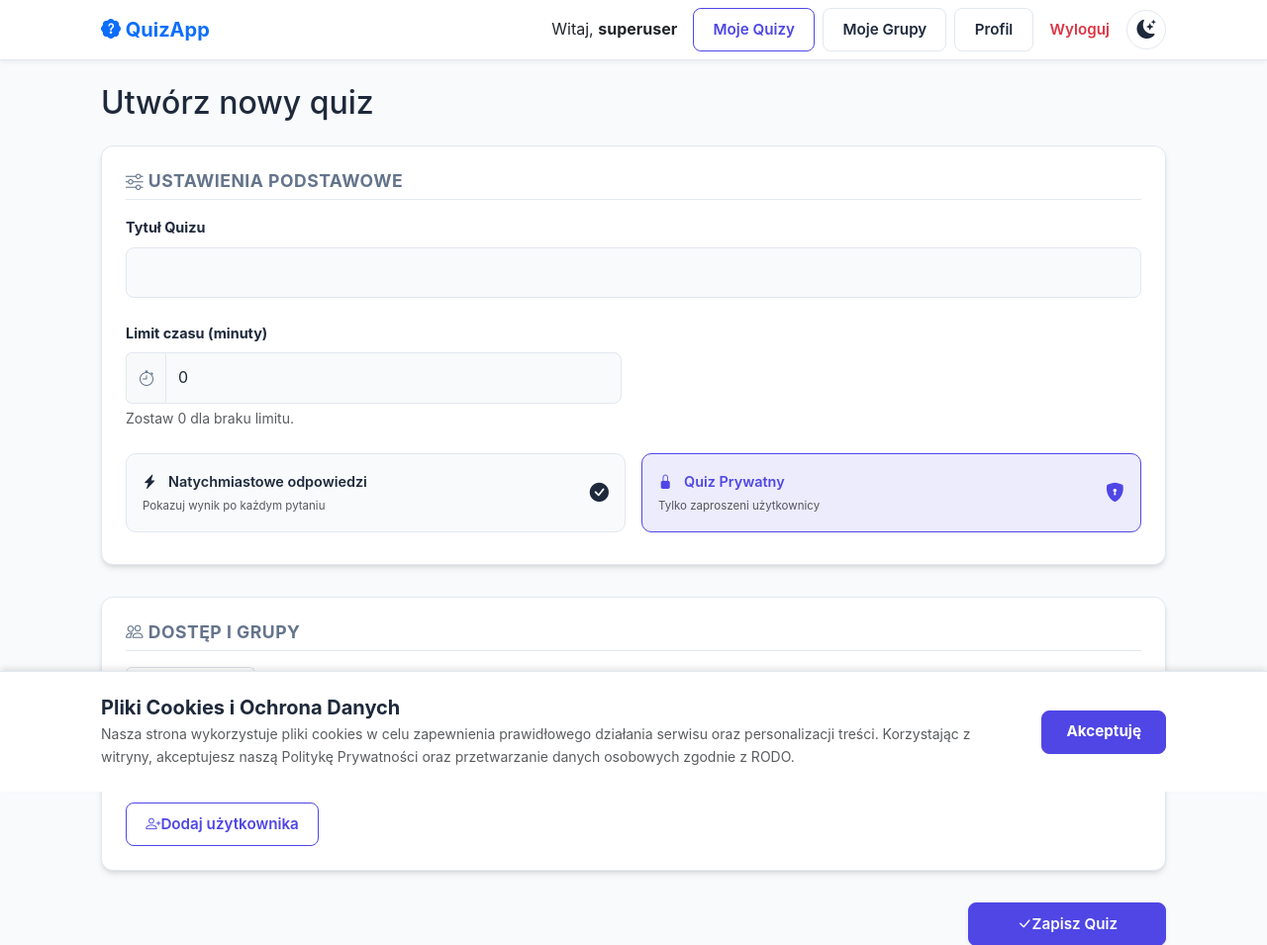
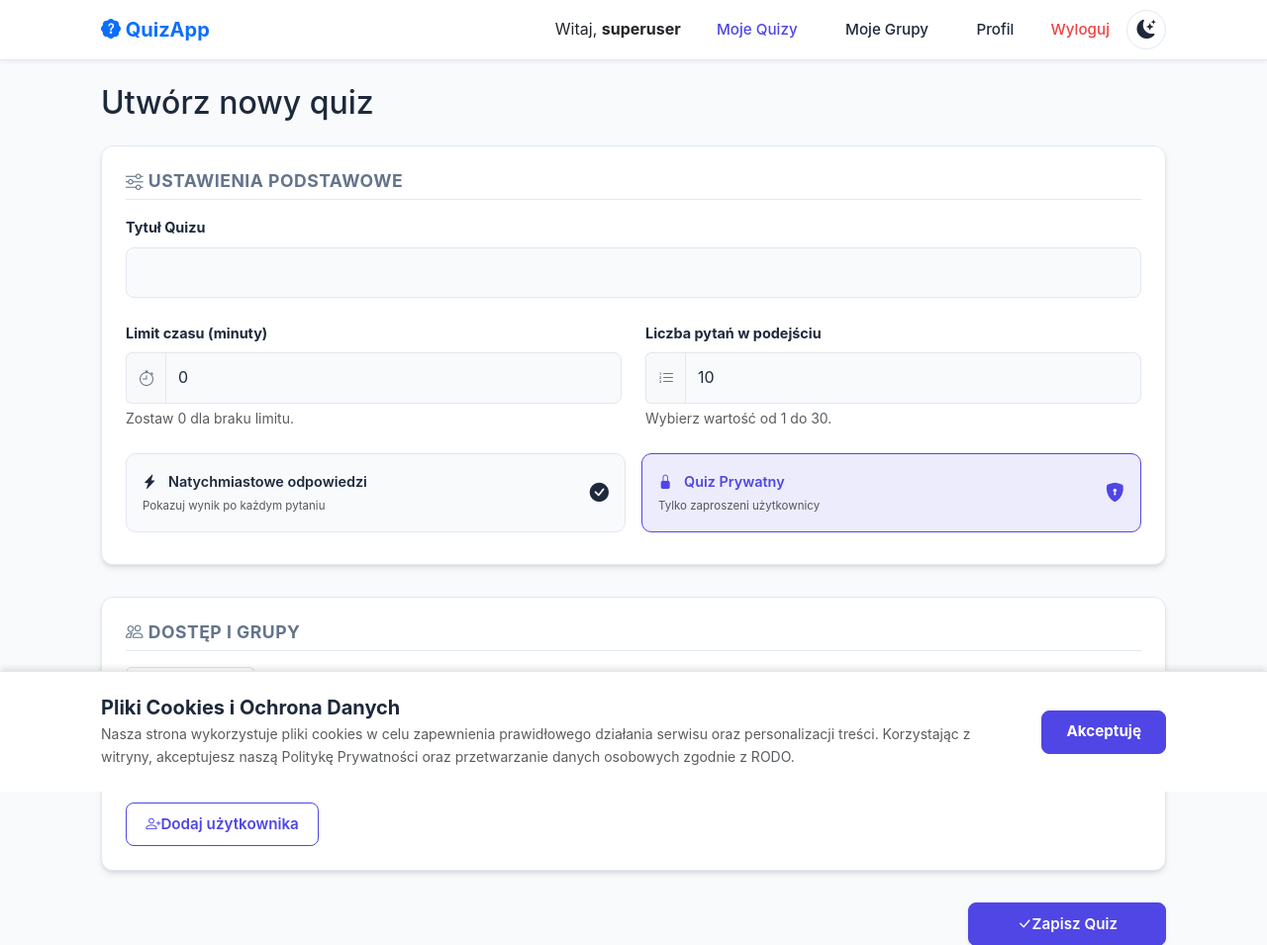
Before and after one commit to Menz1312/projektgrupowy, a Django app: page /create/ in a window 1280 px wide. Shown: the top 955 px of the page at 99% size. Run offline with Django 5.2, Linux system fonts and the light colour scheme; a user stored in the database is signed in; data comes from the database, SQL or seed files in the repository; both versions use the stored data as it was after the commit.

Commit message:
questions fix

```diff
--- a/quizzes/forms.py
+++ b/quizzes/forms.py
@@ -24,18 +24,16 @@ class QuizGroupForm(forms.ModelForm):
 class QuizForm(forms.ModelForm):
     class Meta:
         model = Quiz
-        # Dodaj 'instant_feedback' do listy poniżej:
-        fields = ['title', 'visibility', 'time_limit', 'instant_feedback']
+        fields = ['title', 'visibility', 'time_limit', 'questions_count_limit', 'instant_feedback']
 
         labels = {
             'title': 'Tytuł Quizu',
             'visibility': 'Widoczność',
-            # instant_feedback weźmie etykietę z modelu (verbose_name)
         }
         widgets = {
             'time_limit': forms.NumberInput(attrs={'min': 0, 'step': 1}),
+            'questions_count_limit': forms.NumberInput(attrs={'min': 1, 'max': 30, 'step': 1}),
             'visibility': forms.RadioSelect,
-            # Dla pola BooleanField Django domyślnie wygeneruje Checkbox, co jest OK
         }
 
 # --- FORMSETY DLA UPRAWNIEŃ ---
--- a/quizzes/models.py
+++ b/quizzes/models.py
@@ -1,6 +1,7 @@
 # quizzes/models.py
 from django.db import models
 from django.conf import settings
+from django.core.validators import MinValueValidator, MaxValueValidator
 
 class QuizGroup(models.Model):
     name = models.CharField(max_length=100, verbose_name="Nazwa grupy")
@@ -43,6 +44,13 @@ class Quiz(models.Model):
         default=0,
         verbose_name="Limit czasu (w minutach)",
         help_text="Ustaw 0, aby wyłączyć limit czasu."
+    )
+
+    questions_count_limit = models.IntegerField(
+        default=10,
+        verbose_name="Liczba pytań w podejściu",
+        validators=[MinValueValidator(1), MaxValueValidator(30)],
+        help_text="Ustal, ile pytań ma zostać wylosowanych do jednego podejścia (zakres: 1-30)."
     )
 
     instant_feedback = models.BooleanField(
--- a/quizzes/views.py
+++ b/quizzes/views.py
@@ -446,30 +446,38 @@ def quiz_take_view(request, pk):
     time_limit_seconds = quiz.time_limit * 60
 
     if request.method == 'POST':
-        # --- LOGIKA ZAPISU WYNIKU (Bez zmian - serwer liczy punkty) ---
-        total = quiz.questions.count()
+        # --- LOGIKA ZAPISU WYNIKU (Bez zmian) ---
+        # Pobieramy ID pytań, które faktycznie brały udział w losowaniu
+        question_ids_str = request.POST.get('question_ids_included', '')
+
+        questions_to_grade = []
+        if question_ids_str:
+            try:
+                question_ids = [int(qid) for qid in question_ids_str.split(',') if qid.strip().isdigit()]
+                questions_to_grade = quiz.questions.filter(id__in=question_ids).prefetch_related('answers')
+            except ValueError:
+                pass
+
+        # Zabezpieczenie: jeśli lista jest pusta (błąd formularza), weź wszystkie (to powodowało błąd 50 pytań)
+        if not questions_to_grade:
+            questions_to_grade = quiz.questions.prefetch_related('answers')
+
+        total = len(questions_to_grade) # ### Teraz total to np. 15, a nie 50
         correct_count = 0
         details = []
 
-        for question in quiz.questions.prefetch_related('answers'):
+        for question in questions_to_grade:
             field = f"q_{question.id}"
             correct_ids = set(question.answers.filter(is_correct=True).values_list('id', flat=True))
             chosen_ids = set()
 
-            if question.question_type == Question.QuestionType.SINGLE:
-                chosen_id_str = request.POST.get(field)
-                if chosen_id_str:
-                    try:
-                        chosen_ids.add(int(chosen_id_str))
-                    except ValueError:
-                        pass
+            # Pobieranie chosen_ids z request.POST (Twoja logika)...
+            if question.question_type == 'SINGLE':
+                 val = request.POST.get(field)
+                 if val: chosen_ids.add(int(val))
             else:
-                chosen_id_strs = request.POST.getlist(field)
-                for id_str in chosen_id_strs:
-                    try:
-                        chosen_ids.add(int(id_str))
-                    except ValueError:
-                        pass
+                 vals = request.POST.getlist(field)
+                 chosen_ids = {int(v) for v in vals}
 
             is_correct = (chosen_ids == correct_ids) and len(chosen_ids) > 0
             if is_correct:
@@ -477,12 +485,13 @@ def quiz_take_view(request, pk):
 
             details.append({
                 'question': question,
-                'answers': list(question.answers.all()),
+                'answers': list(question.answers.all()), # Tu można dodać .order_by('?') jeśli chcesz mieszać odpowiedzi na ekranie wyniku
                 'chosen_ids': chosen_ids,
                 'correct_ids': correct_ids,
                 'is_correct': is_correct,
             })
 
+        # Obliczanie wyniku
         score_percent = round((correct_count / total) * 100) if total > 0 else 0
         time_over_bool = request.POST.get('time_over') == '1'
 
@@ -506,32 +515,47 @@ def quiz_take_view(request, pk):
             'time_over': time_over_bool
         })
 
-    # --- PRZYGOTOWANIE DANYCH DLA JS ---
-    questions_json = []
-    for q in quiz.questions.prefetch_related('answers'):
-        answers = list(q.answers.all())
-        random.shuffle(answers)
+    else:
+        # Pobieramy wszystkie pytania
+        all_questions = list(quiz.questions.prefetch_related('answers'))
+        random.shuffle(all_questions) # Mieszamy pulę
 
-        # Przesyłamy 'is_correct' do JS, aby mógł obsłużyć tryb natychmiastowy.
-        # W trybie klasycznym JS po prostu zignoruje to pole.
-        answers_data = [{'id': a.id, 'text': a.text, 'is_correct': a.is_correct} for a in answers]
+        # ### ZASTOSOWANIE LIMITU ###
+        limit = quiz.questions_count_limit
+        if limit > 0 and limit < len(all_questions):
+            selected_questions = all_questions[:limit]
+        else:
+            selected_questions = all_questions
 
-        questions_json.append({
-            'id': q.id,
-            'text': q.text,
-            'type': q.question_type,
-            'answers': answers_data
+        # ### GENEROWANIE STRINGA ID ###
+        # To jest kluczowe dla template'u - tworzymy string np. "10,4,22"
+        selected_ids_str = ",".join(str(q.id) for q in selected_questions)
+
+        # Przygotowanie JSON dla JS
+        questions_json = []
+        for q in selected_questions:
+            answers = list(q.answers.all())
+            random.shuffle(answers)
+            answers_data = [{'id': a.id, 'text': a.text, 'is_correct': a.is_correct} for a in answers]
+            questions_json.append({
+                'id': q.id,
+                'text': q.text,
+                'type': q.question_type,
+                'answers': answers_data
+            })
+
+        import json
+        questions_json_str = json.dumps(questions_json)
+
+        time_limit_seconds = quiz.time_limit * 60
+
+        return render(request, 'quizzes/quiz_take.html', {
+            'quiz': quiz,
+            'questions_json': questions_json_str,
+            'time_limit': time_limit_seconds,
+            'instant_feedback': quiz.instant_feedback,
+            'selected_ids_str': selected_ids_str, # ### PRZEKAZANIE DO SZABLONU ###
         })
-
-    import json
-    questions_json_str = json.dumps(questions_json)
-
-    return render(request, 'quizzes/quiz_take.html', {
-        'quiz': quiz,
-        'questions_json': questions_json_str,
-        'time_limit': time_limit_seconds,
-        'instant_feedback': quiz.instant_feedback, # Przekazujemy ustawienie do szablonu
-    })
 
 @login_required
 def quiz_export_json_view(request, pk):
--- a/static/css/style.css
+++ b/static/css/style.css
@@ -355,3 +355,42 @@ input:focus, select:focus, textarea:focus {
 #cookie-banner.show {
     transform: translateY(0); /* Wysunięcie */
 }
+
+.navbar .btn {
+    border: 1px solid transparent !important; /* Ukrywa obramowanie, ale zachowuje rozmiar */
+    background-color: transparent !important; /* Przezroczyste tło */
+    color: var(--text); /* Kolor tekstu zgodny z motywem */
+    font-weight: 500;
+    transition: all 0.2s ease-in-out;
+}
+
+/* Styl po najechaniu myszką (Hover) */
+.navbar .btn:hover {
+    background-color: var(--surface-hover) !important; /* Subtelne tło po najechaniu */
+    border-color: var(--border) !important; /* Opcjonalnie: delikatna ramka przy hover */
+    color: var(--primary); /* Zmiana koloru tekstu na wiodący */
+    transform: translateY(-1px); /* Lekkie uniesienie dla efektu klikalności */
+}
+
+/* Specjalny styl dla przycisku "Wyloguj" (jeśli chcesz go wyróżnić) */
+.navbar form .btn {
+    color: var(--danger) !important; /* Czerwony kolor dla wylogowania */
+}
+
+.navbar form .btn:hover {
+    background-color: rgba(239, 68, 68, 0.1) !important; /* Czerwonawe tło */
+    border-color: var(--danger) !important;
+}
+
+/* Ewentualna korekta dla aktywnego przycisku (jeśli używasz klasy .active lub btn-primary w menu) */
+/* Jeśli "Moje Quizy" ma być wyróżnione jako główna akcja: */
+.navbar .btn-outline-primary {
+    /* Nadpisujemy bootstrapowy outline, żeby pasował do nowego stylu */
+    border-color: transparent !important;
+    color: var(--primary) !important;
+}
+
+.navbar .btn-outline-primary:hover {
+    background-color: var(--primary) !important;
+    color: var(--primary-text) !important;
+}
--- a/templates/quizzes/quiz_form.html
+++ b/templates/quizzes/quiz_form.html
@@ -119,6 +119,18 @@
                     {{ quiz_form.time_limit }}
                 </div>
                 <div class="form-text small">Zostaw 0 dla braku limitu.</div>
+            </div>
+
+            <div class="col-md-6">
+                <label class="form-label fw-bold">Liczba pytań w podejściu</label>
+                <div class="input-group">
+                    <span class="input-group-text bg-light border-end-0"><i class="bi bi-list-ol"></i></span>
+                    {{ quiz_form.questions_count_limit }}
+                </div>
+                <div class="form-text small">Wybierz wartość od 1 do 30.</div>
+                {% if quiz_form.questions_count_limit.errors %}
+                    <div class="text-danger small">{{ quiz_form.questions_count_limit.errors }}</div>
+                {% endif %}
             </div>
         </div>
 
--- a/templates/quizzes/quiz_take.html
+++ b/templates/quizzes/quiz_take.html
@@ -183,6 +183,7 @@
 <form id="real-form" method="post">
     {% csrf_token %}
     <input type="hidden" name="time_over" id="time_over" value="0">
+    <input type="hidden" name="question_ids_included" value="{{ selected_ids_str }}">
     <div id="hidden-inputs-container"></div>
 </form>
 
```
Also changed, not shown: templates/quizzes/quiz_detail.html (+10 -1 lines), db.sqlite3, quizzes/migrations/0009_quiz_questions_count_limit.py (added).
